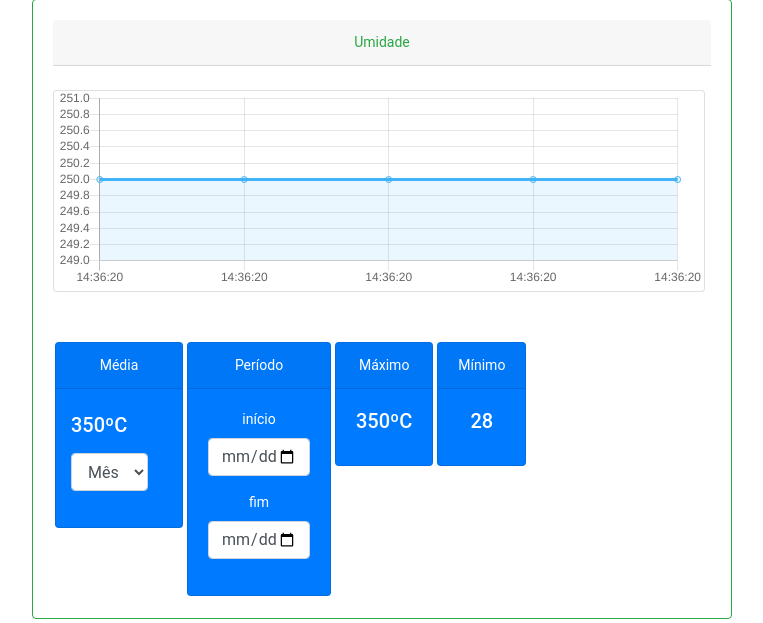
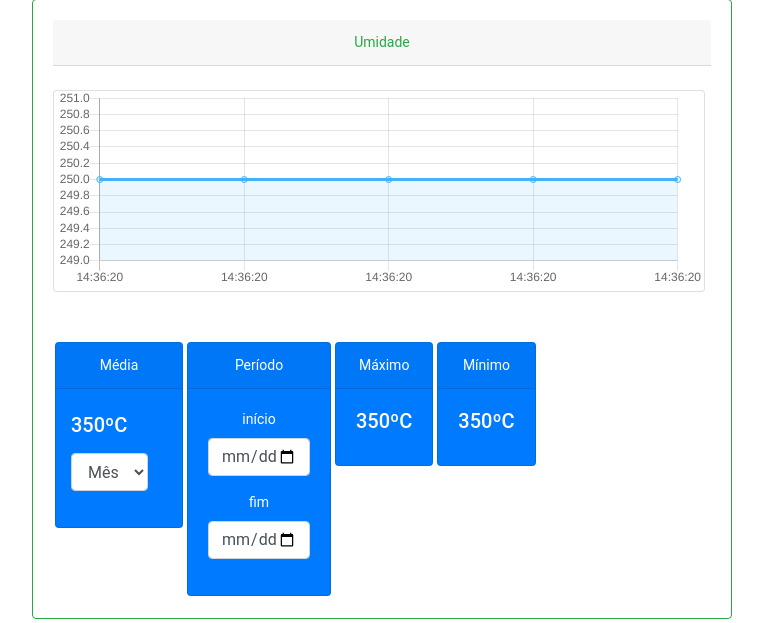
Before and after one commit to mateusgomesc7/IRIS, a PHP site: page /dashboard.php in a window 1280 px wide. Shown: the part 1468-2091 px from the top of the page, without its empty margins (323-1086 px from the left). Run offline with PHP 8.4, Linux system fonts and the light colour scheme; data comes from the database, SQL or seed files in the repository; some libraries are stand-ins or nearby versions.

Commit message:
Adicione as leituras de minimo,máximo e média dos graficos

```diff
--- a/dashboard.php
+++ b/dashboard.php
@@ -306,9 +306,9 @@
                                             </div>
 
                                             <div class="card text-white bg-primary mb-3 h-25 placas" style="max-width: 7rem;">
-                                                <div class="card-header" id="minumidade">Mínimo</div><!--id para função em js-->
+                                                <div class="card-header" >Mínimo</div><!--id para função em js-->
                                                 <div class="card-body">
-                                                    <h5 class="card-title">28</h5>
+                                                    <h5 class="card-title"id="minumidade">28</h5>
                                                 </div>
                                             </div>
 
--- a/iris-crud/read-iris.php
+++ b/iris-crud/read-iris.php
@@ -40,21 +40,23 @@ function tempoValor3() {
 
   function maxValor3(){
     global $connection;
-    $sql = "SELECT max(valor3) FROM `valores`";
+    $sql = "SELECT max(valor3) FROM `valores`";//Selecionar o maior valor banco
+    $pdoStm = $connection->query($sql);
     $pdoStm = $connection->query($sql);
     return $pdoStm ? $pdoStm->fetch(PDO::FETCH_ASSOC) : null;
   }
 
   function minValor3(){
     global $connection;
-    $sql = "SELECT min(valor3) FROM `valores`";
+    $sql = "SELECT min(valor3) FROM `valores`";//Selecionar o menor valor banco
+    $pdoStm = $connection->query($sql);
     $pdoStm = $connection->query($sql);
     return $pdoStm ? $pdoStm->fetch(PDO::FETCH_ASSOC) : null;
   }
 
   function mediaValor3(){
     global $connection;
-    $sql = "SELECT avg(valor3) FROM `valores`";
+    $sql = "SELECT avg(valor3) FROM `valores`";//Selecionar a media dos valores banco
     $pdoStm = $connection->query($sql);
     return $pdoStm ? $pdoStm->fetch(PDO::FETCH_ASSOC) : null;
   }
--- a/js/maxmin.js
+++ b/js/maxmin.js
@@ -47,7 +47,7 @@ function setmaxumidade(status){
 
 fetch('iris-crud/json/min-valor3.php')//requisição do json
 .then(res => res.json())
-.then(json => ssetminumidade(json))
+.then(json => setminumidade(json))
 function setminumidade(status){
     const min = status["min(valor3)"];//define uma chave para pegar apenas o valor referente a ela
     minumidade.innerHTML=min+"ºC";//modifica o html, adiciona o ºC a string
```
